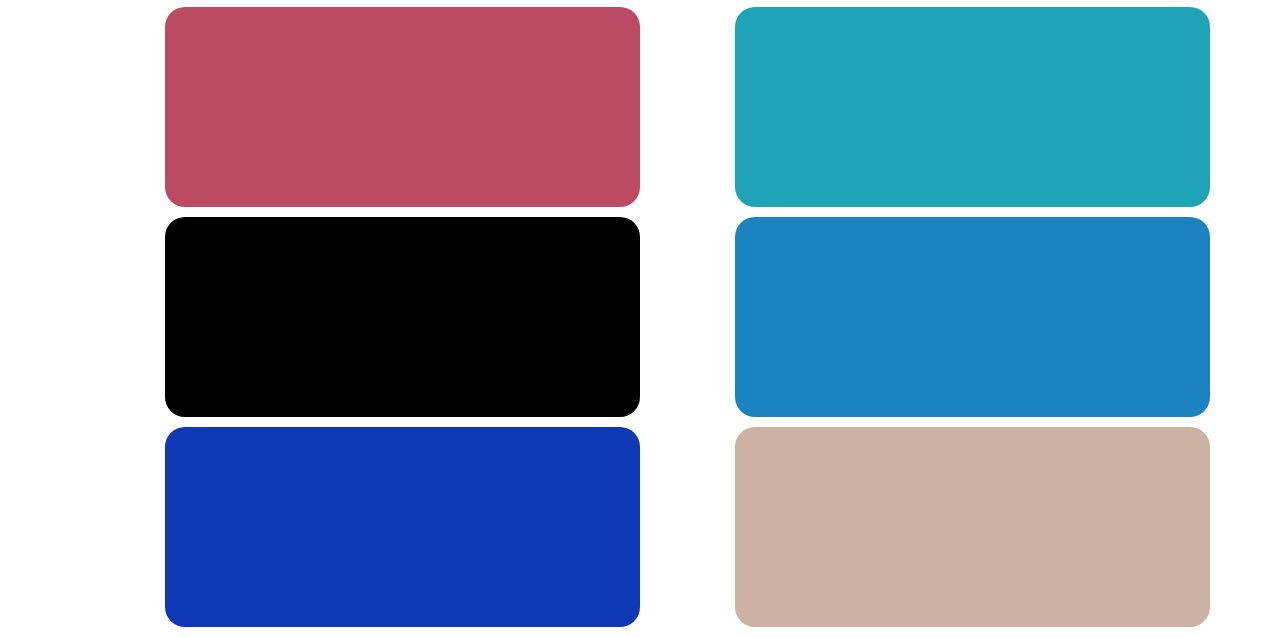
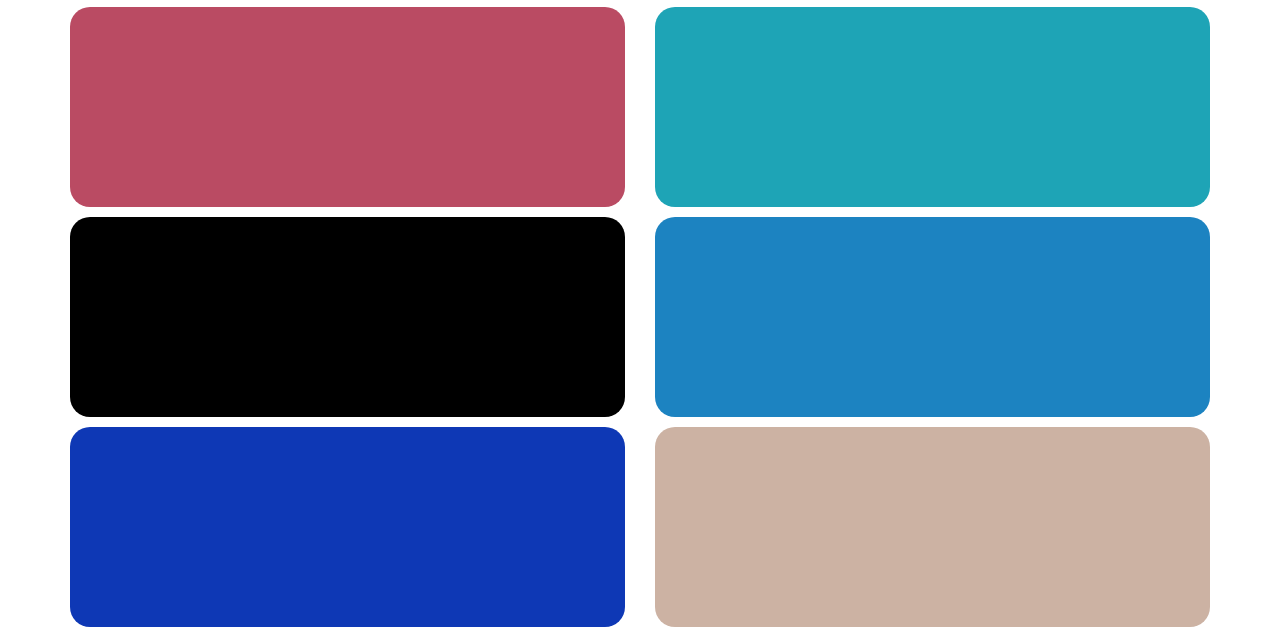
Before and after one commit to DociIva/html-css-bootstrap-freelancer, a plain HTML site: page index.html in a window 1280 px wide. Shown: the part 456-1093 px from the top of the page. Drawn offline with nearby package versions, Linux system fonts and the light colour scheme.

Commit message:
card cor

```diff
--- a/index.html
+++ b/index.html
@@ -36,12 +36,14 @@
     <section class="main-content">
         <h2>PORTFOLIO</h2>
         <div class="container">
-           <div class="card-1 col-xs-12 col-sm-5 col-sm-offset-1"></div>
-           <div class="card-2 col-xs-12 col-sm-5 col-sm-offset-1"></div>
-           <div class="card-3 col-xs-12 col-sm-5 col-sm-offset-1"></div>
-           <div class="card-4 col-xs-12 col-sm-5 col-sm-offset-1"></div>
-           <div class="card-5 col-xs-12 col-sm-5 col-sm-offset-1"></div>
-           <div class="card-6 col-xs-12 col-sm-5 col-sm-offset-1"></div>
+          <div class="row">
+              <div class="col-xs-12 col-sm-6"><div class="card-1"></div></div>
+              <div class="col-xs-12 col-sm-6"><div class="card-2"></div></div>
+              <div class="col-xs-12 col-sm-6"><div class="card-3"></div></div>
+              <div class="col-xs-12 col-sm-6"><div class="card-4"></div></div>
+              <div class="col-xs-12 col-sm-6"><div class="card-5"></div></div>
+              <div class="col-xs-12 col-sm-6"><div class="card-6"></div></div>
+          </div>
         </div>
 
     </section>
```
